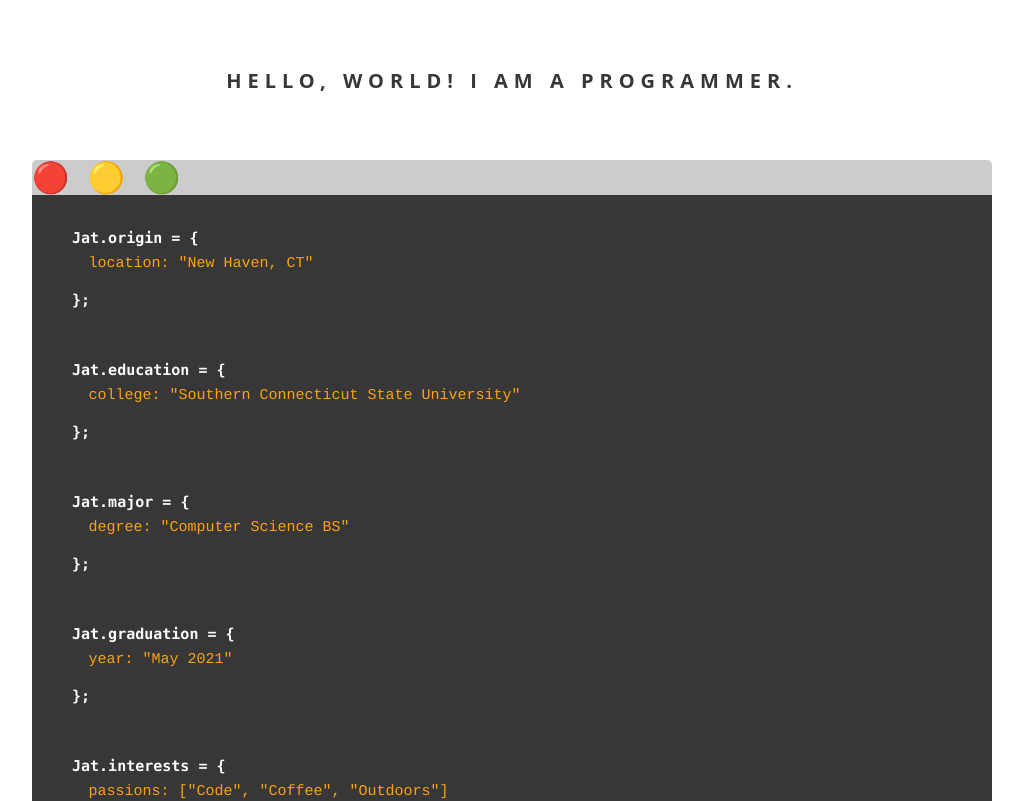
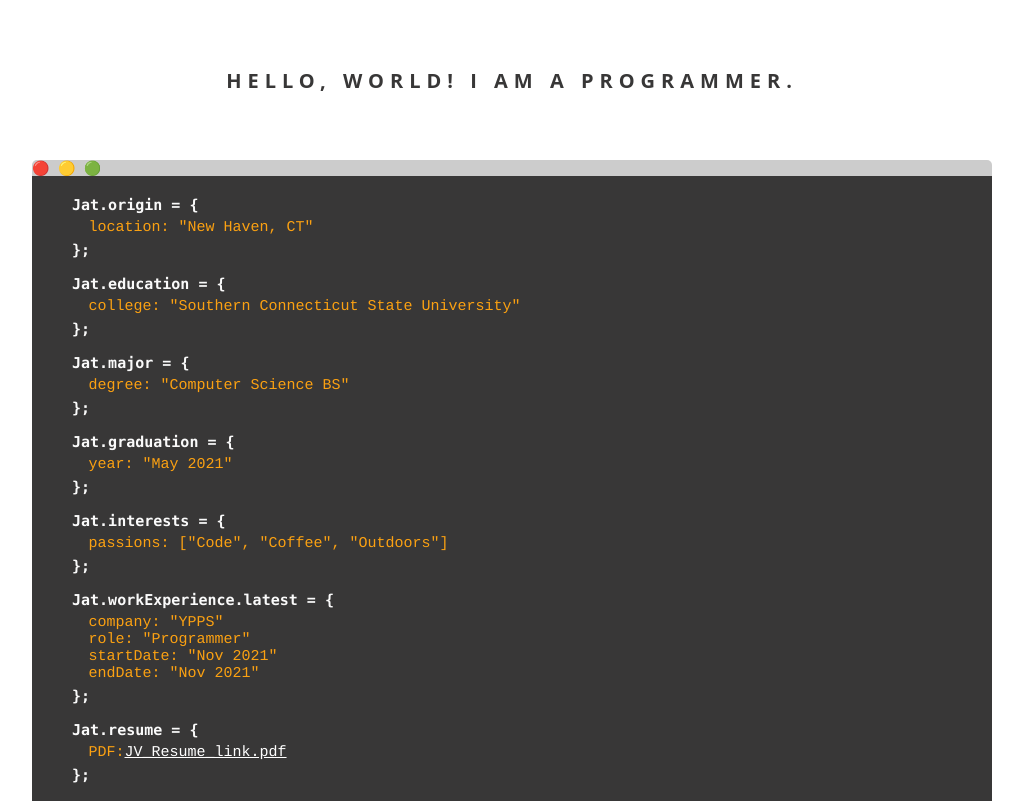
Before and after one commit to Jat-V/Portfolio, a React (Create React App) app: page / in a window 1280 px wide. Shown: the top 801 px of the page, without its empty margins (128-1151 px from the left). Built offline with nearby package versions, Linux system fonts and the light colour scheme.

Commit message:
Content aware console css changes and image description update.

```diff
--- a/src/dependencies/about.css
+++ b/src/dependencies/about.css
@@ -25,7 +25,7 @@
     width: 75%;
     border-radius: 5px;
     margin: 0 auto;
-    font-size:30px;
+    font-size: 14px;
     background: #ccc;
     font-family: 'Monaco', 'Courier New', sans-serif;
     text-align: left;
```
